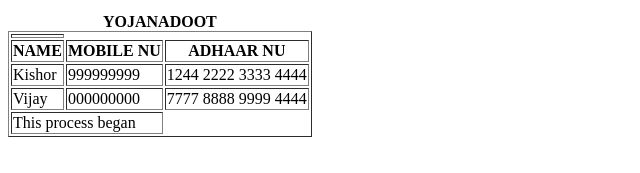
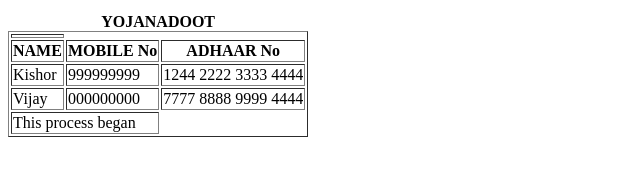
Before and after one commit to anandgaikwad0608/HTML-PROJECT, a plain HTML site: page project3.html in a window 1280 px wide. Shown: the part 261-434 px from the top of the page, 0-640 px from the left. Drawn offline with Linux system fonts and the light colour scheme.

Commit message:
some changes in project 3

```diff
--- a/project3.html
+++ b/project3.html
@@ -32,8 +32,8 @@
       </caption></tr></th>
     <tr>
       <th>NAME</th>
-      <th>MOBILE NU</th>
-      <th>ADHAAR NU</th>
+      <th>MOBILE No</th>
+      <th>ADHAAR No</th>
     </tr>
     <tr><td>Kishor</td>
       <td>999999999</td>
```
Also changed, not shown: html code/index.html (renamed from index.html).
